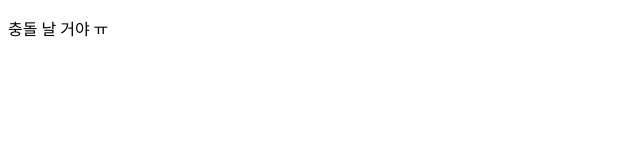
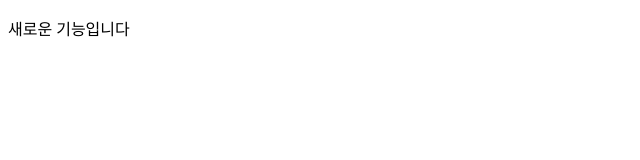
Before and after one commit to cuRe8190/Practice, a plain HTML site: page index.html in a window 1280 px wide. Shown: the full height of the page, 0-640 px from the left. Drawn offline with Linux system fonts and the light colour scheme.

Commit message:
Revert "새 기능에 대해 새 커밋"
This reverts commit d0534791b4b5c91d69bea4c1127cc7de32e3ba33.

```diff
--- a/index.html
+++ b/index.html
@@ -3,9 +3,9 @@
 <head>
     <meta charset="UTF-8">
     <meta name="viewport" content="width=device-width, initial-scale=1.0">
-    <title>메인은 그래도 진행!</title>
+    <title>메인은 계속 진행되고 있음</title>
 </head>
 <body>
-    <p>충돌 날 거야 ㅠ</p>
+    <p>새로운 기능입니다</p>
 </body>
 </html>
```
